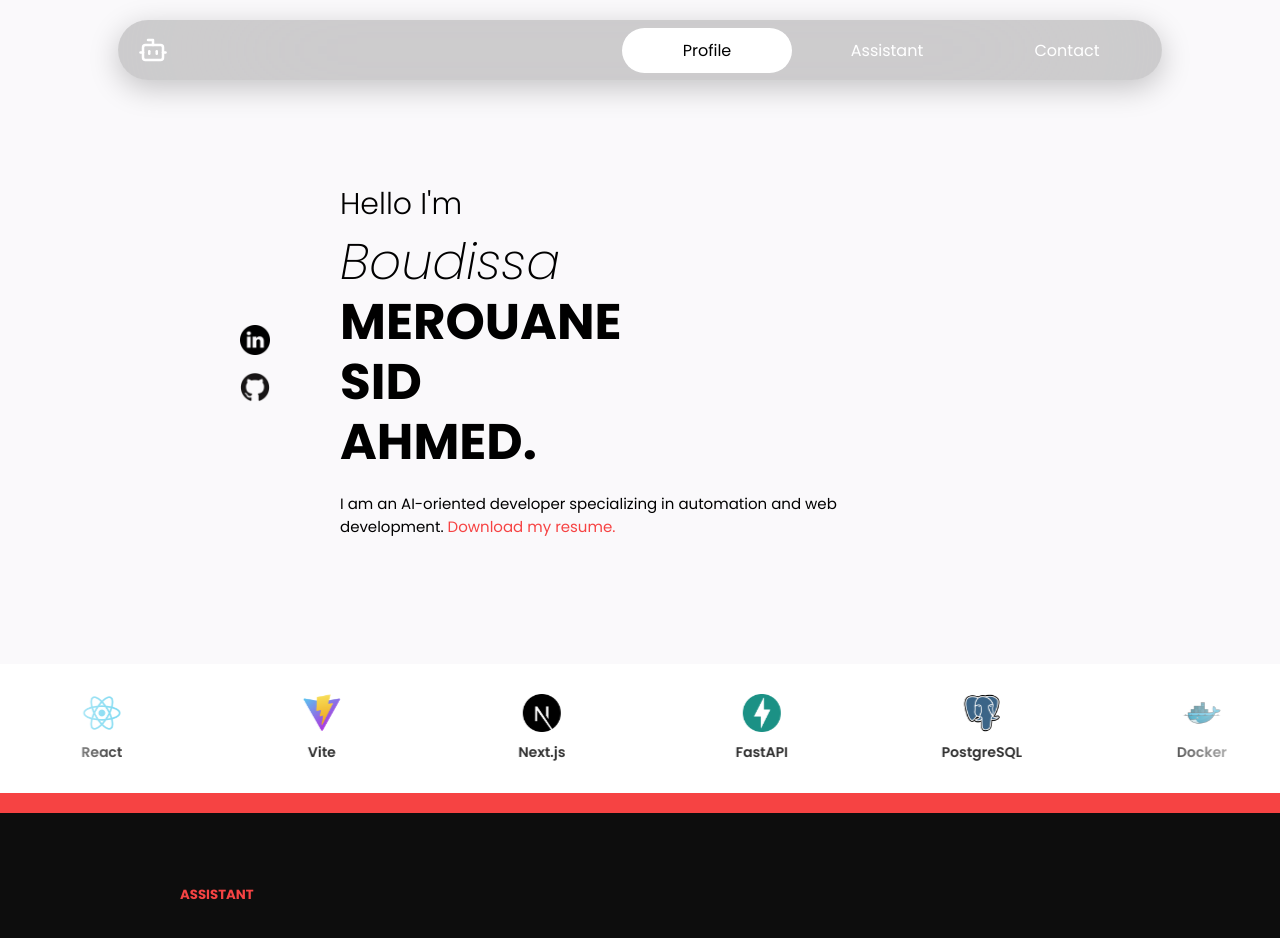
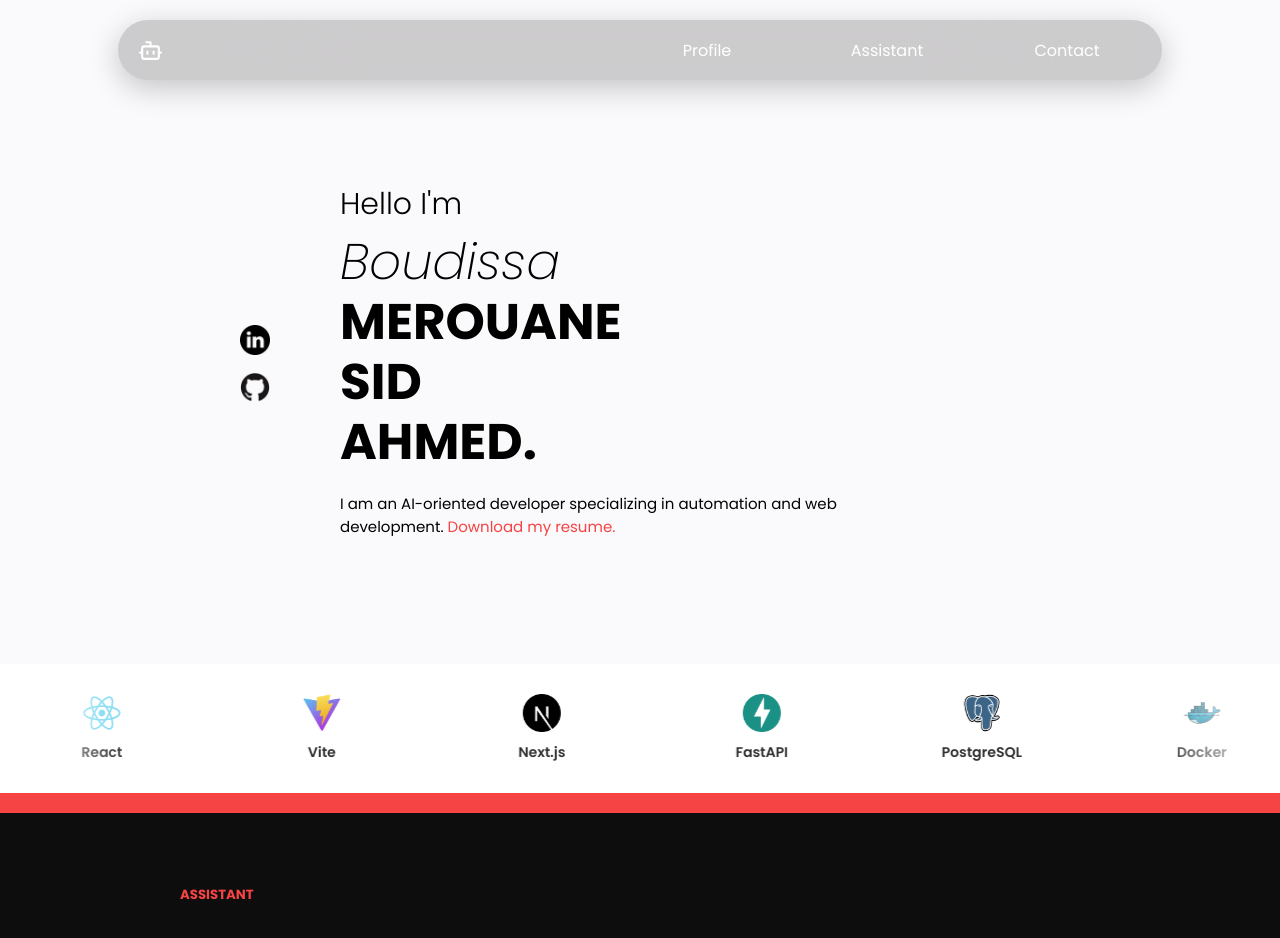
Before and after one commit to sid77med-bit/Portfolio, a Next.js app: page / in a window 1280 px wide. Shown: the top 938 px of the page. Built offline with nearby package versions, Linux system fonts and the light colour scheme.

Commit message:
updated cv

```diff
--- a/app/components/navbar.jsx
+++ b/app/components/navbar.jsx
@@ -5,9 +5,9 @@ import {Bot} from "lucide-react"
 export default function NavBar() {
   return (
     <div className={styles.navBar}>
-      <Bot className={styles.bot} size={30} color="white"/>
+      <Bot className={styles.bot} size={25} color="white"/>
       <div className={styles.navlinks}>
-      <Link className={styles.active} href="#profile">Profile</Link>
+      <Link href="#profile">Profile</Link>
       <Link href="#assistant">Assistant</Link>
       <Link href="#contact">Contact</Link>
       </div>
--- a/app/page.module.css
+++ b/app/page.module.css
@@ -109,6 +109,7 @@ body{
 
 .bot{
   margin-left: 10px;
+
 }
 
 .toolsSection {
```
Also changed, not shown: 1 other file (tests, documents, lock files or other folders).
